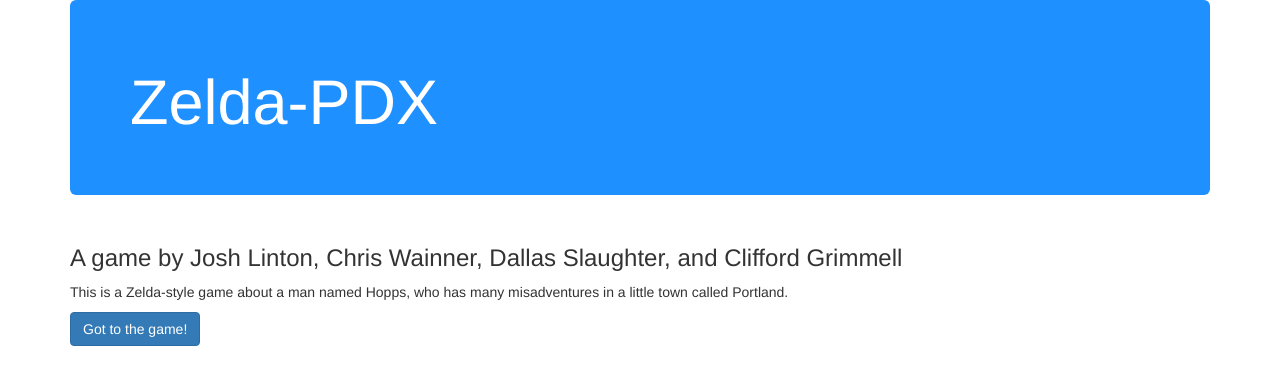
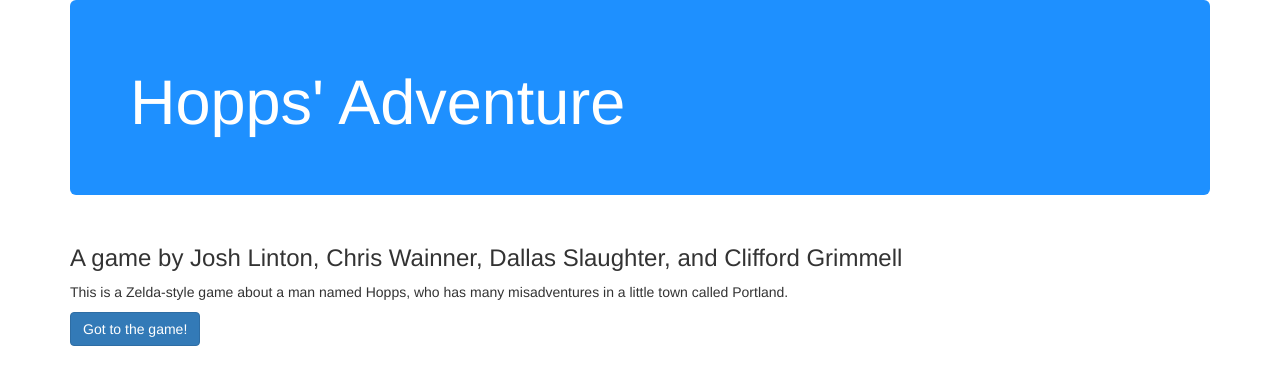
Before and after one commit to cwainner/hopps-pdx, a plain HTML site: page index.html in a window 1280 px wide. Drawn offline with Linux system fonts and the light colour scheme.

Commit message:
Update index page

```diff
--- a/index.html
+++ b/index.html
@@ -4,13 +4,13 @@
 <head>
   <link rel="stylesheet" type="text/css" href="css/bootstrap.css">
   <link rel="stylesheet" type="text/css" href="css/indexPageStyles.css">
-  <title>Zelda-PDX</title>
+  <title>Hopps-PDX</title>
 </head>
 
 <body>
   <div class="container">
     <div class="jumbotron">
-      <h1>Zelda-PDX</h1>
+      <h1>Hopps' Adventure</h1>
     </div>
     <div class="row">
       <div id="intro" class="col-md-12">
```
